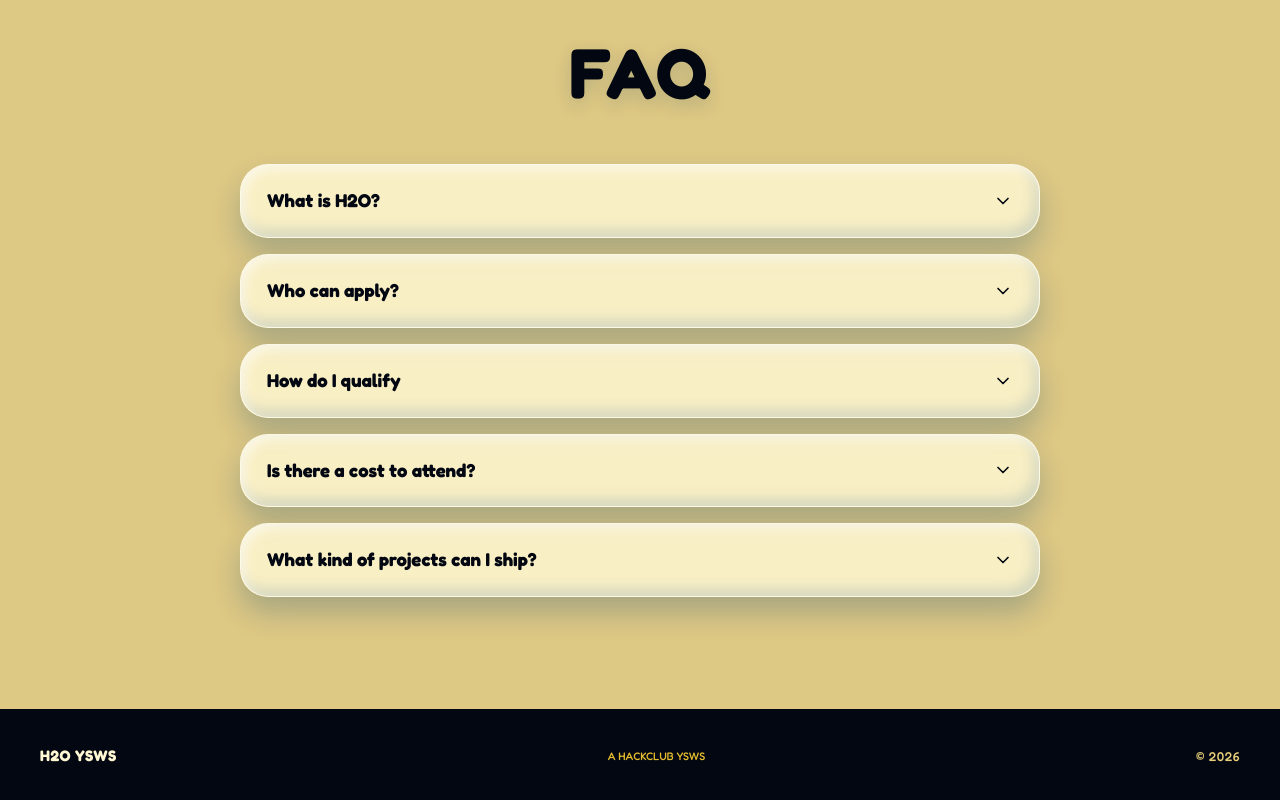
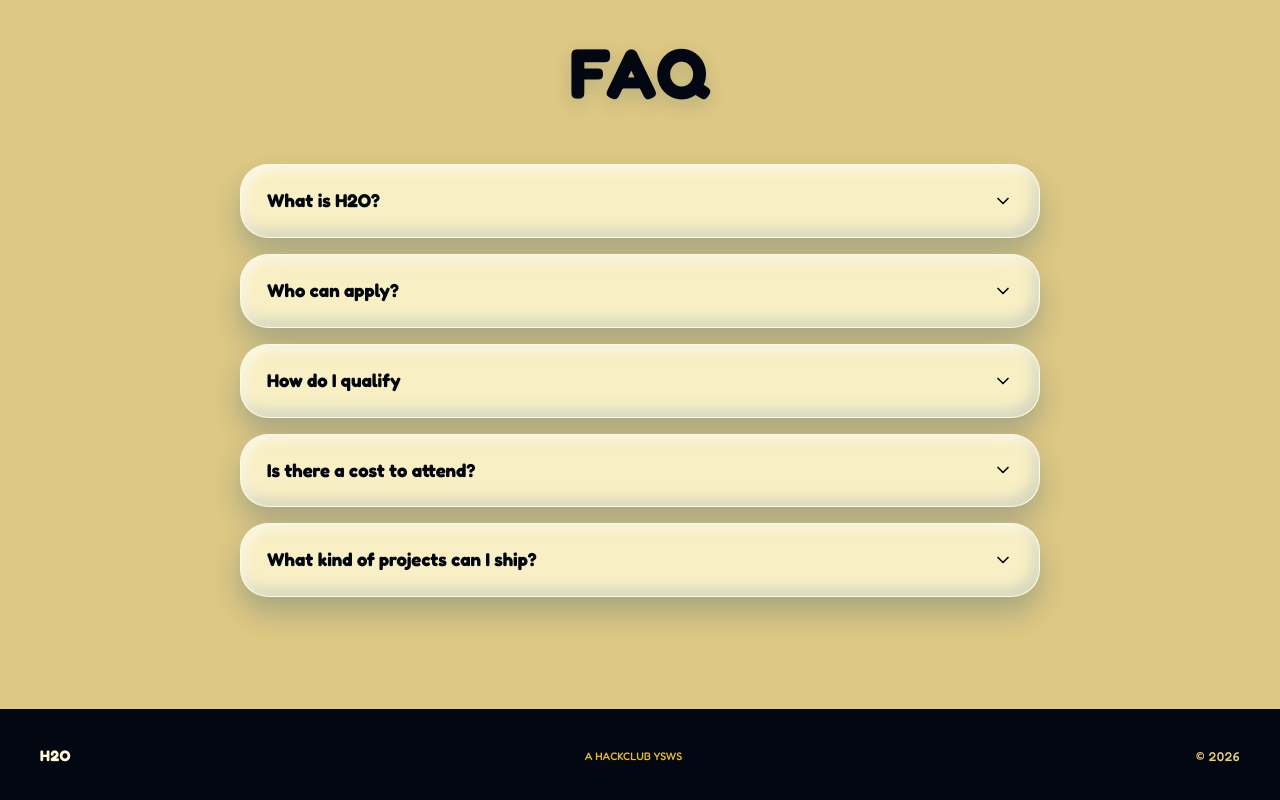
Before and after one commit to H-O-Ysws/h2o, a Next.js app: page / in a window 1280 px wide. Shown: the part 818-1618 px from the top of the page. Built offline with nearby package versions, Linux system fonts and the light colour scheme.

Commit message:
Update ysws name in footer

```diff
--- a/src/components/ui/footer.tsx
+++ b/src/components/ui/footer.tsx
@@ -16,7 +16,7 @@ export function Footer() {
         letterSpacing: "0.04em",
       }}
     >
-      <span style={{ fontWeight: 700, fontSize: "0.95rem" }}>H2O YSWS</span>
+      <span style={{ fontWeight: 700, fontSize: "0.95rem" }}>H2O</span>
       <span style={{ color: "var(--sun)", textTransform: "uppercase", fontSize: "0.68rem", letterSpacing: "0" }}>
         A HackClub YSWS
       </span>
```
